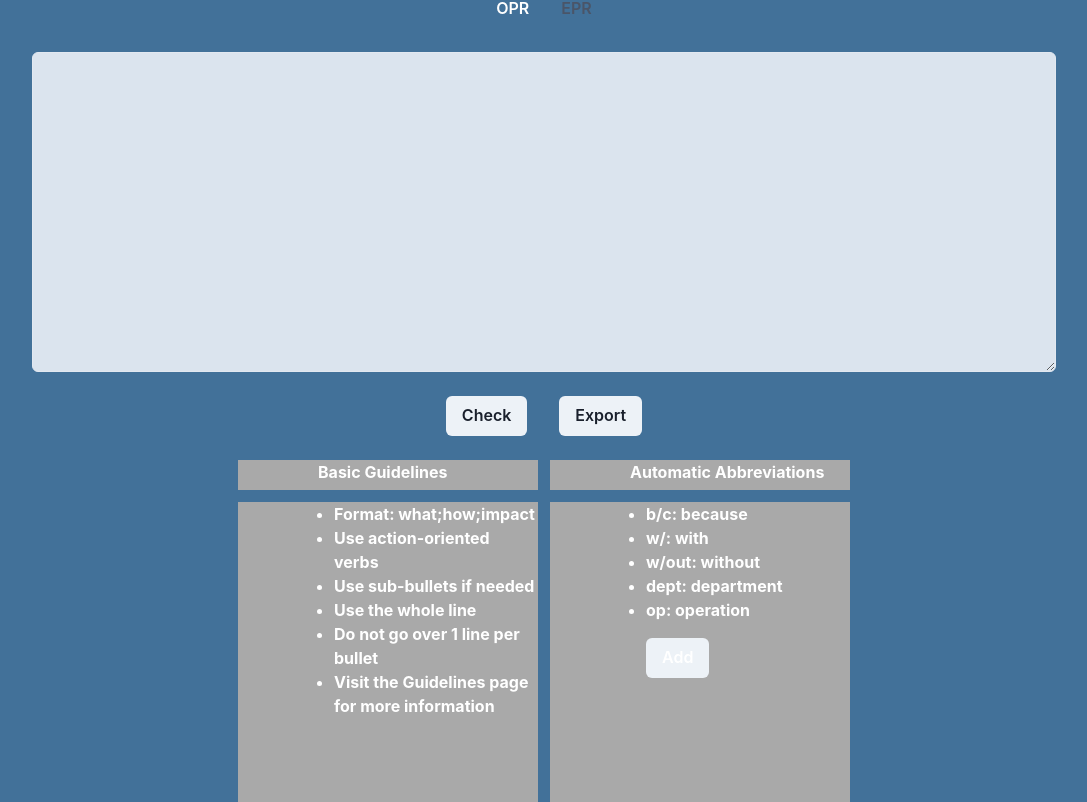
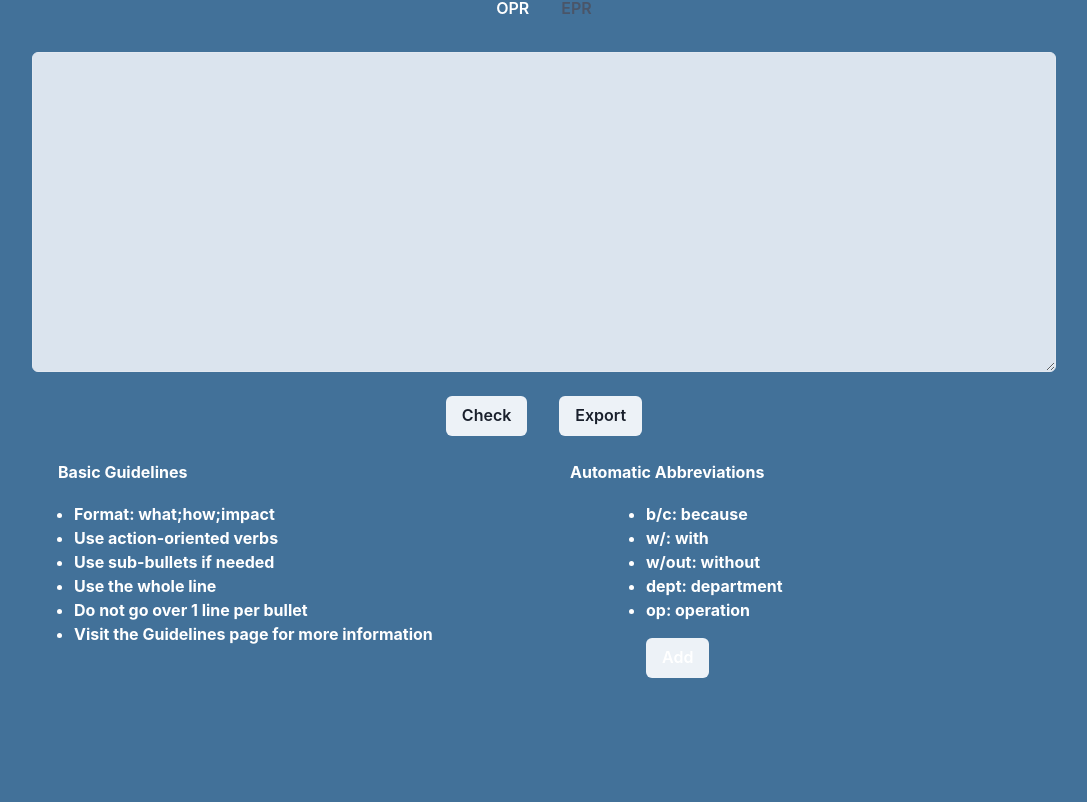
Before and after one commit to cvxluo/junior-design-project, a Next.js app: page / in a window 1280 px wide. Shown: the part 226-1028 px from the top of the page, without its empty margins (96-1183 px from the left). Built offline with nearby package versions, Linux system fonts and the light colour scheme.

Commit message:
ui changes

```diff
--- a/src/screens/Home/Home.jsx
+++ b/src/screens/Home/Home.jsx
@@ -102,19 +102,19 @@ export default function Home() {
           templateAreas={`"header1 header2"
                   "guidelines abbr"`}
           gridTemplateRows={'30px 300px'}
-          gridTemplateColumns={'300px 300px'}
+          gridTemplateColumns={'500px 500px'}
           h='200px'
           gap='3'
           color='white'
           fontWeight='bold'
         >
-          <GridItem pl='20' bg='darkgray' area={'header1'}>
+          <GridItem pl='5' bg='blue.300' area={'header1'}>
             Basic Guidelines
           </GridItem>
-          <GridItem pl='20' bg='darkgray' area={'header2'}>
+          <GridItem pl='5' bg='blue.300' area={'header2'}>
             Automatic Abbreviations
           </GridItem>
-          <GridItem pl='20' bg='darkgray' area={'guidelines'}>
+          <GridItem pl='5' color='blue.300' area={'guidelines'}>
             <UnorderedList>
               <ListItem>Format: what;how;impact </ListItem>
               <ListItem>Use action-oriented verbs</ListItem>
@@ -124,7 +124,7 @@ export default function Home() {
               <ListItem>Visit the Guidelines page for more information</ListItem>
             </UnorderedList>
           </GridItem>
-          <GridItem pl='20' bg='darkgray' area={'abbr'}>
+          <GridItem pl='20' bg='blue.300' area={'abbr'}>
             <UnorderedList>
               <ListItem>b/c: because </ListItem>
               <ListItem>w/: with</ListItem>
@@ -132,7 +132,7 @@ export default function Home() {
               <ListItem>dept: department</ListItem>
               <ListItem>op: operation</ListItem>
             </UnorderedList>
-            <Button m="1em">Add</Button>
+            <Button m="1em" colorScheme='gray'>Add</Button>
           </GridItem>
         </Grid>
       </VStack>
--- a/src/screens/Profile/Profile.jsx
+++ b/src/screens/Profile/Profile.jsx
@@ -33,7 +33,7 @@ export default function Guidelines() {
       <Center my="2em">
         <VStack>
           <Heading color="lightgray">My Account</Heading>
-          <Box h='20'>
+          <Box h='10'>
 
           </Box>
 
```
